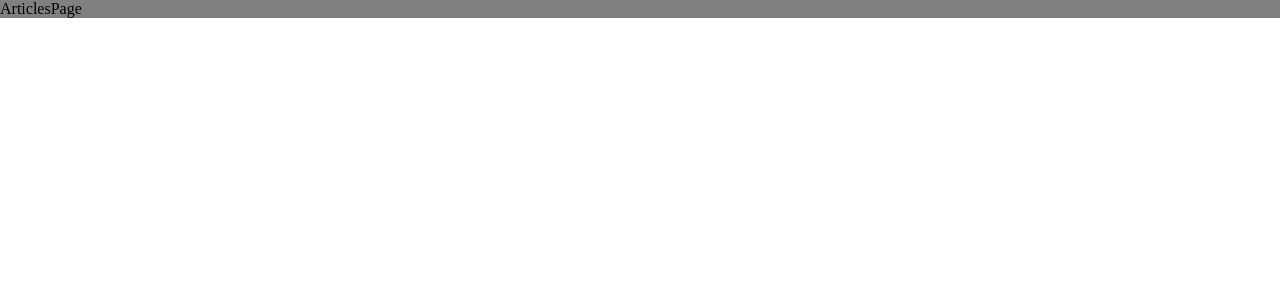
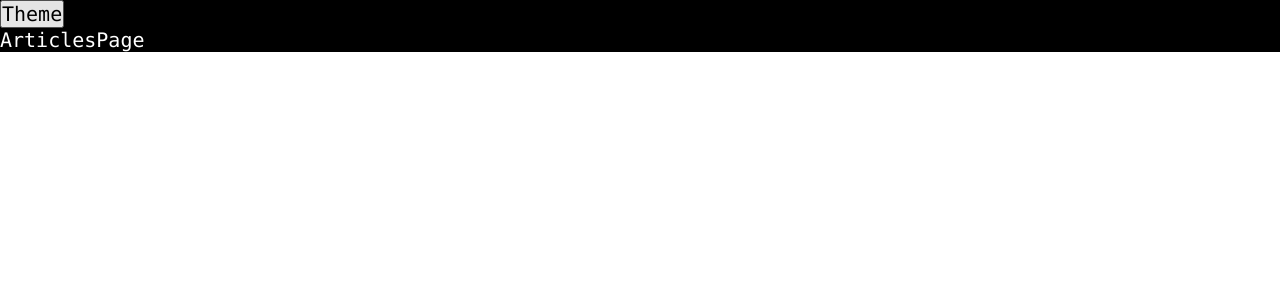
Before and after one commit to endlesscod1ng/article-space, a React app: page /articles in a window 1280 px wide. Shown: the top 300 px of the page. Built offline with nearby package versions, Linux system fonts and the light colour scheme.

Commit message:
cr a/thms

```diff
--- a/src/app/App/App.module.scss
+++ /dev/null
@@ -1,6 +0,0 @@
-.app {
-  background: gray;
-}
-.dapp {
-
-}
--- a/src/app/App/App.tsx
+++ b/src/app/App/App.tsx
@@ -1,11 +1,19 @@
 import { Routes, Route } from "react-router";
-import s from "./App.module.scss";
 import { HomePage } from "../../pages/HomePage";
 import { ArticlesPage } from "../../pages/ArticlesPage";
+import { Suspense, useState } from "react";
+import "../styles/index.scss";
 
 export function App() {
+  const [theme, setTheme] = useState<"dark" | "light">("dark");
   return (
-    <div className={s.app}>
+    <div className={`app ${theme}`}>
+      <Suspense fallback={<div>{"Loading..."}</div>}>
+        <header>
+          <button onClick={() => setTheme(theme === "dark" ? "light" : "dark")}>
+            Theme
+          </button>
+        </header>
         <Routes>
           <Route
             path={"/"}
@@ -16,6 +24,7 @@ export function App() {
             element={<ArticlesPage />}
           />
         </Routes>
+      </Suspense>
     </div>
   );
 }
--- a/src/app/styles/index.scss
+++ b/src/app/styles/index.scss
@@ -1,5 +1,13 @@
-* {
-  margin: 0;
-  padding: 0;
-  box-sizing: border-box;
+@import url("./reset.scss");
+@import url("./variables.scss");
+@import url("./theme/light.scss");
+@import url("./theme/dark.scss");
+
+html,
+body,
+#root,
+.app {
+  font: var(--font-m);
+  background: var(--bg-primary);
+  color: var(--color-primary);
 }
--- /dev/null
+++ b/src/app/styles/reset.scss
@@ -0,0 +1,12 @@
+* {
+  margin: 0;
+  padding: 0;
+  box-sizing: border-box;
+}
+input,
+button,
+textarea,
+select {
+  margin: 0;
+  font: inherit;
+}
--- /dev/null
+++ b/src/app/styles/theme/dark.scss
@@ -0,0 +1,4 @@
+.dark {
+  --bg-primary: #000;
+  --color-primary: #fff;
+}
--- /dev/null
+++ b/src/app/styles/theme/light.scss
@@ -0,0 +1,4 @@
+.light {
+  --bg-primary: #fff;
+  --color-primary: #000;
+}
--- /dev/null
+++ b/src/app/styles/variables.scss
@@ -0,0 +1,13 @@
+:root {
+  --font-family-main: Consolas, "Times New Roman", serif;
+  --font-line: 1.2;
+
+  --font-size-s: 16px;
+  --font-s: var(--font-size-s) / var(--font-line) var(--font-family-main);
+
+  --font-size-m: 20px;
+  --font-m: var(--font-size-m) / var(--font-line) var(--font-family-main);
+
+  --font-size-l: 24px;
+  --font-l: var(--font-size-l) / var(--font-line) var(--font-family-main);
+}
```
Also changed, not shown: src/app/providers/ThemeProvider.tsx (added). Lines whose indentation alone changed are shown as unchanged.
